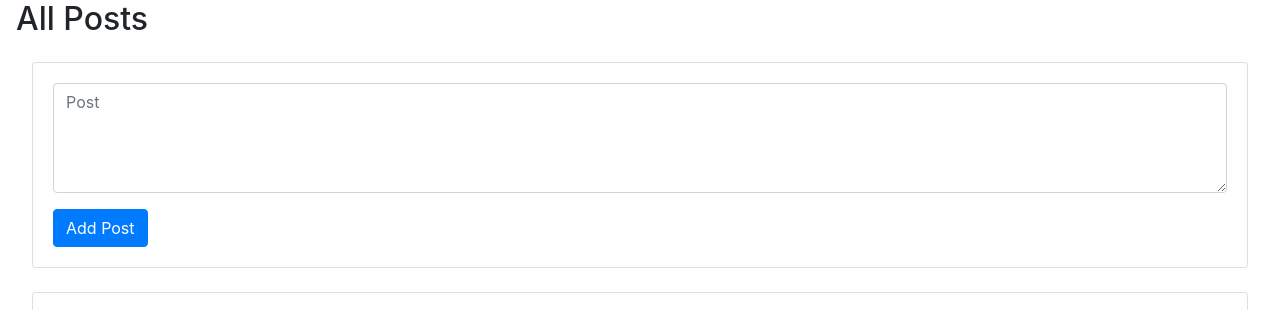
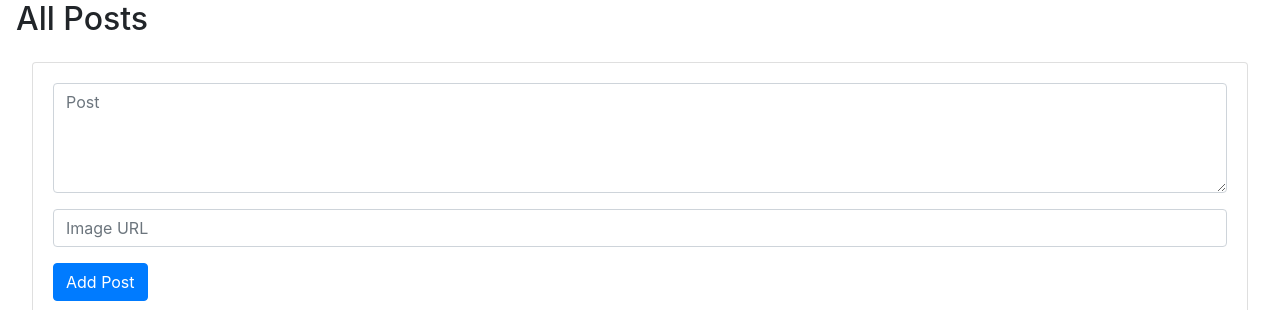
Before and after one commit to meirf57/CS50web-MyProjects, a Django app: page / in a window 1280 px wide. Shown: the part 72-382 px from the top of the page. Run offline with Django 3.2, Linux system fonts and the light colour scheme; a user stored in the database is signed in; data comes from the database, SQL or seed files in the repository; both versions use the stored data as it was after the commit; some libraries are stand-ins or nearby versions.

Commit message:
added images fixed profile -crono, bh finished

```diff
--- a/network/network/templates/network/index.html
+++ b/network/network/templates/network/index.html
@@ -17,7 +17,7 @@
                         <form action="{% url 'newpost' %}" method="post">
                             {% csrf_token %}
                             {% for item in form %}
-                            <div class="form-group">{{ item }}</div>
+                                <div class="form-group">{{ item }}</div>
                             {% endfor %}
                             <button class="btn btn-primary" type="submit">Add Post</button>
                         </form>
--- a/network/network/templates/network/layout.html
+++ b/network/network/templates/network/layout.html
@@ -10,7 +10,7 @@
     </head>
     <body>
 
-        <nav class="navbar navbar-expand-lg navbar-light bg-light">
+        <nav class="navbar navbar-expand navbar-light bg-light">
             <a class="navbar-brand" href="{% url 'index' %}">Network</a>
 
             <div>
--- a/network/network/views.py
+++ b/network/network/views.py
@@ -17,7 +17,7 @@ from .models import User, NewPost, Follow
 # form for post, image just a thought
 class NewPostForm(forms.Form):
     text = forms.CharField(widget=forms.Textarea(attrs={'placeholder' : 'Post', 'class' : 'form-control', 'rows' : 4}))
-    #image = forms.CharField(label="Image URL", required=False, widget=forms.TextInput(attrs={'placeholder' : 'Image URL', 'class' : 'form-control', 'autocomplete' : 'off'}))
+    image = forms.CharField(label="Image URL", required=False, widget=forms.TextInput(attrs={'placeholder' : 'Image URL', 'class' : 'form-control', 'autocomplete' : 'off'}))
 
 
 # render index: all posts, with new post form
@@ -125,10 +125,10 @@ def newpost(request):
         form = NewPostForm(request.POST)
         if form.is_valid():
             text = form.cleaned_data["text"]
-            #image = form.cleaned_data["image"]
+            image = form.cleaned_data["image"]
             # add post to db
             try:
-                newp = NewPost(creator=request.user.username, text=text, like=0)
+                newp = NewPost(creator=request.user.username, text=text, image=image, like=0)
                 newp.save()
                 return HttpResponseRedirect(reverse("index"))
             # just in case
@@ -169,7 +169,7 @@ def profile(request, name):
             f = ''
         # get data to display, posts/following/followers
         try:
-            posts = NewPost.objects.filter(creator=profile)
+            posts = NewPost.objects.filter(creator=profile).order_by("-timeStamp")
             flw = Follow.objects.filter(profile=profile)
             followers = len(flw)
             flw = Follow.objects.filter(following=profile)
```
Also changed, not shown: network/db.sqlite3.
